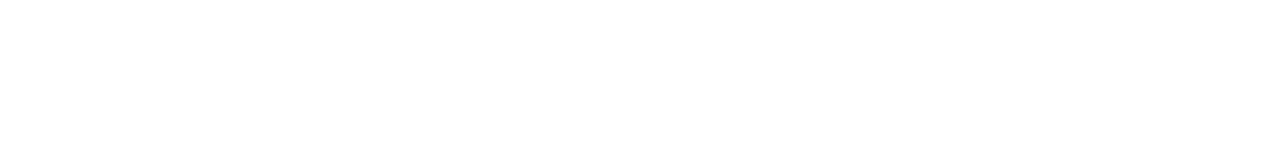
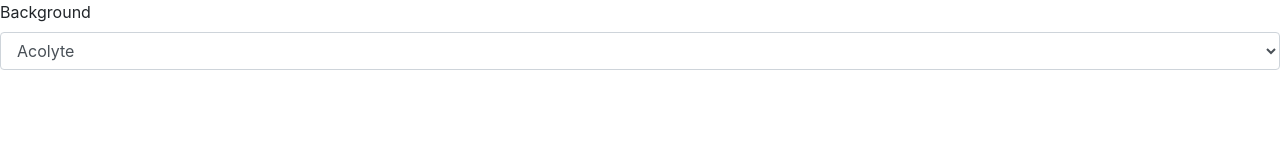
Before and after one commit to Srlimao/BG3BuildCalculator, a plain HTML site: page index.html in a window 1280 px wide. Drawn offline with nearby package versions, Linux system fonts and the light colour scheme.

Commit message:
first form test

```diff
--- a/index.html
+++ b/index.html
@@ -10,7 +10,14 @@
     <link rel="stylesheet" href="https://stackpath.bootstrapcdn.com/bootstrap/4.3.1/css/bootstrap.min.css" integrity="sha384-ggOyR0iXCbMQv3Xipma34MD+dH/1fQ784/j6cY/iJTQUOhcWr7x9JvoRxT2MZw1T" crossorigin="anonymous">
   </head>
   <body>
-
+      <div class="form-group">
+        <label for="">Background</label>
+        <select class="form-control" name="" id="">
+          <option>Acolyte</option>
+          <option>Charlatan</option>
+          <option>Criminal</option>
+        </select>
+      </div>
     <!-- Optional JavaScript -->
     <!-- jQuery first, then Popper.js, then Bootstrap JS -->
     <script src="https://code.jquery.com/jquery-3.3.1.slim.min.js" integrity="sha384-q8i/X+965DzO0rT7abK41JStQIAqVgRVzpbzo5smXKp4YfRvH+8abtTE1Pi6jizo" crossorigin="anonymous"></script>
```
